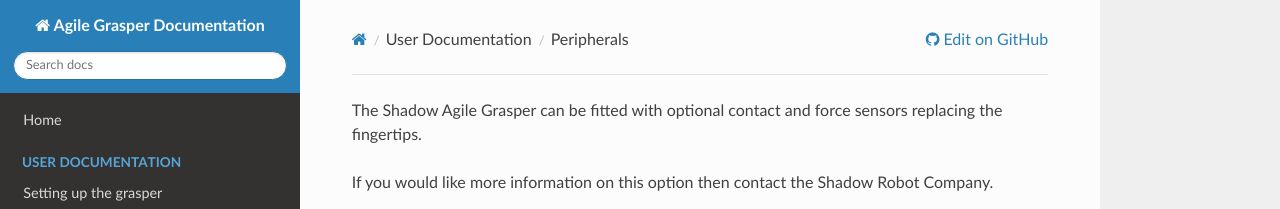
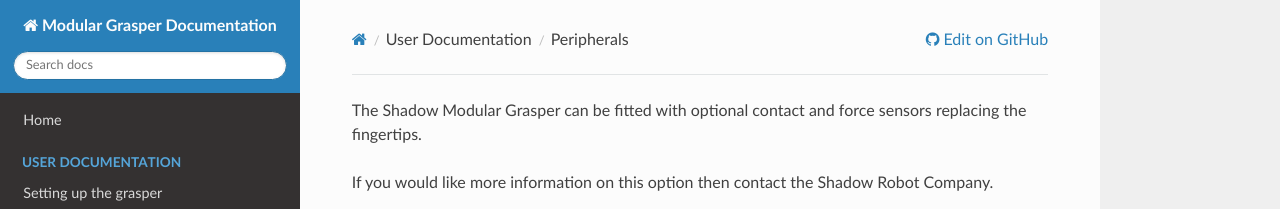
Before and after one commit to shadow-robot/fh_documentation, an MkDocs documentation site: the page built from docs/user_guide/7_peripherals.md, in a window 1280 px wide. Shown: the top 209 px of the page. Built offline with MkDocs 1.6.1, drawn with Linux system fonts in a browser that asks for light colours; nearby versions of some CDN libraries; old or Windows-style settings are respelled for this version of MkDocs.

Commit message:
Fixed naming of Shadow's grasper

```diff
--- a/docs/user_guide/7_peripherals.md
+++ b/docs/user_guide/7_peripherals.md
@@ -1,3 +1,3 @@
-The Shadow Agile Grasper can be fitted with optional contact and force sensors replacing the fingertips.
+The Shadow Modular Grasper can be fitted with optional contact and force sensors replacing the fingertips.
 
 If you would like more information on this option then contact the Shadow Robot Company.
--- a/mkdocs.yml
+++ b/mkdocs.yml
@@ -1,5 +1,5 @@
-site_name: Agile Grasper Documentation
-repo_url: https://github.com/shadow-robot/agile_grasper_documentation.git
+site_name: Modular Grasper Documentation
+repo_url: https://github.com/shadow-robot/fh_documentation.git
 
 copyright: "Copyright © 2018 Shadow Robot Company"
 theme: readthedocs
```
Also changed, not shown: README.md (+1 -1 lines), docs/index.md (+1 -1 lines).
